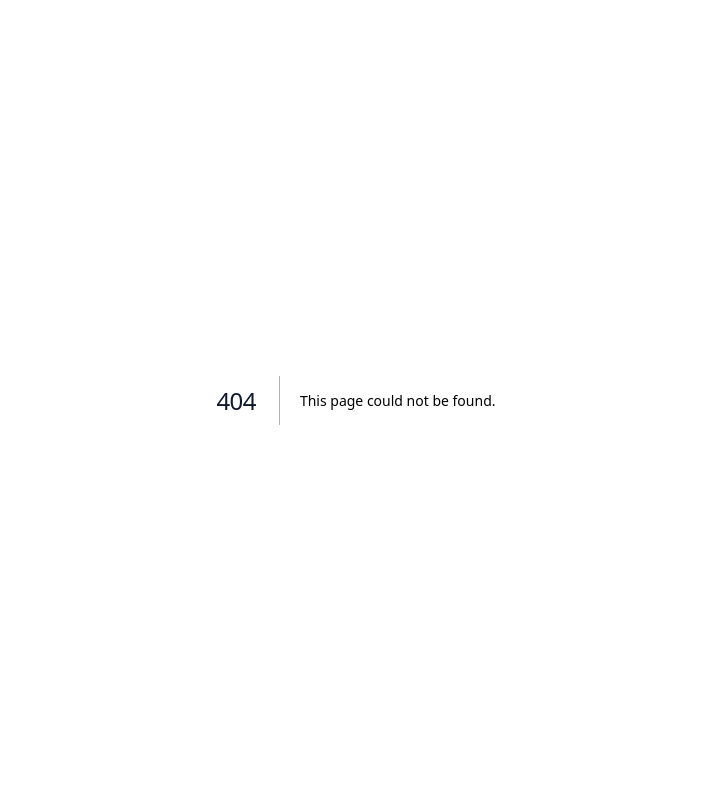
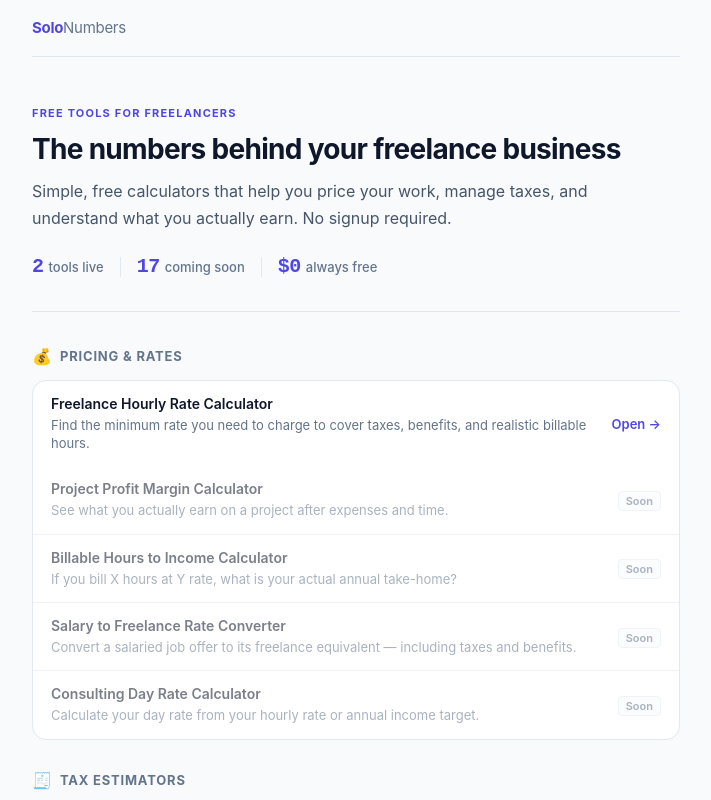
Before and after one commit to jth-1121/solonumbers, a Next.js app: page /app in a window 1280 px wide. Before the commit this address had no page. Shown: the top 800 px of the page, without its empty margins (284-995 px from the left). Built offline with nearby package versions, Linux system fonts and the light colour scheme.

Commit message:
recover 2

```diff
--- /dev/null
+++ b/app/app/page.js
@@ -0,0 +1,272 @@
+import Link from 'next/link';
+
+const categories = [
+  {
+    name: 'Pricing & Rates',
+    icon: '💰',
+    tools: [
+      {
+        slug: 'freelance-hourly-rate',
+        name: 'Freelance Hourly Rate Calculator',
+        desc: 'Find the minimum rate you need to charge to cover taxes, benefits, and realistic billable hours.',
+        live: true,
+      },
+      {
+        slug: 'project-profit-margin',
+        name: 'Project Profit Margin Calculator',
+        desc: 'See what you actually earn on a project after expenses and time.',
+        live: false,
+      },
+      {
+        slug: 'billable-hours-income',
+        name: 'Billable Hours to Income Calculator',
+        desc: 'If you bill X hours at Y rate, what is your actual annual take-home?',
+        live: false,
+      },
+      {
+        slug: 'salary-to-hourly',
+        name: 'Salary to Freelance Rate Converter',
+        desc: 'Convert a salaried job offer to its freelance equivalent — including taxes and benefits.',
+        live: false,
+      },
+      {
+        slug: 'consulting-day-rate',
+        name: 'Consulting Day Rate Calculator',
+        desc: 'Calculate your day rate from your hourly rate or annual income target.',
+        live: false,
+      },
+    ],
+  },
+  {
+    name: 'Tax Estimators',
+    icon: '🧾',
+    tools: [
+      {
+        slug: 'self-employment-tax',
+        name: 'Self-Employment Tax Estimator',
+        desc: 'Estimate your quarterly SE tax payments so you are never caught short.',
+        live: true,
+      },
+      {
+        slug: 'quarterly-tax-estimator',
+        name: 'Quarterly Tax Payment Calculator',
+        desc: 'Calculate your estimated quarterly tax payments for federal and state.',
+        live: false,
+      },
+      {
+        slug: '1099-tax-calculator',
+        name: '1099 Tax Calculator',
+        desc: 'Estimate your total tax bill from 1099 income including SE tax and income tax.',
+        live: false,
+      },
+      {
+        slug: 'mileage-deduction-calculator',
+        name: 'Mileage Deduction Calculator',
+        desc: 'Calculate your IRS standard mileage deduction for business driving.',
+        live: false,
+      },
+      {
+        slug: 'home-office-deduction',
+        name: 'Home Office Deduction Calculator',
+        desc: 'Estimate your home office deduction using the simplified or regular method.',
+        live: false,
+      },
+    ],
+  },
+  {
+    name: 'Payment & Platform Fees',
+    icon: '💳',
+    tools: [
+      {
+        slug: 'stripe-fee-calculator',
+        name: 'Stripe Fee Calculator',
+        desc: 'See exactly what Stripe takes — and how much to charge to net your target amount.',
+        live: false,
+      },
+      {
+        slug: 'paypal-fee-calculator',
+        name: 'PayPal Fee Calculator',
+        desc: 'Calculate PayPal fees for goods, services, and invoice payments.',
+        live: false,
+      },
+      {
+        slug: 'square-fee-calculator',
+        name: 'Square Fee Calculator',
+        desc: 'Estimate Square processing fees across card-present and online transactions.',
+        live: false,
+      },
+      {
+        slug: 'etsy-fee-calculator',
+        name: 'Etsy Fee Calculator',
+        desc: 'Calculate Etsy listing, transaction, and payment processing fees per sale.',
+        live: false,
+      },
+      {
+        slug: 'shopify-fee-calculator',
+        name: 'Shopify Fee Calculator',
+        desc: 'Estimate Shopify transaction and payment processing fees by plan.',
+        live: false,
+      },
+    ],
+  },
+  {
+    name: 'Invoicing & Cash Flow',
+    icon: '📄',
+    tools: [
+      {
+        slug: 'invoice-late-fee',
+        name: 'Invoice Late Fee Calculator',
+        desc: 'Calculate interest owed on overdue invoices using your late fee percentage.',
+        live: false,
+      },
+      {
+        slug: 'net-payment-date',
+        name: 'Net 30 / 60 / 90 Due Date Calculator',
+        desc: 'Calculate invoice due dates for Net 30, 60, and 90 payment terms.',
+        live: false,
+      },
+      {
+        slug: 'cash-flow-runway',
+        name: 'Freelance Cash Flow Runway',
+        desc: 'How many months can you cover expenses if new work stops coming in?',
+        live: false,
+      },
+      {
+        slug: 'effective-hourly-rate',
+        name: 'Effective Hourly Rate Calculator',
+        desc: 'What are you actually earning per hour once all unpaid time is counted?',
+        live: false,
+      },
+    ],
+  },
+];
+
+export const metadata = {
+  title: 'SoloNumbers — Free Financial Calculators for Freelancers',
+  description: 'Free calculators for freelancers and solo business owners. Figure out what to charge, what you owe in taxes, and what you actually keep.',
+};
+
+export default function Home() {
+  const totalTools   = categories.reduce((sum, c) => sum + c.tools.length, 0);
+  const liveTools    = categories.reduce((sum, c) => sum + c.tools.filter(t => t.live).length, 0);
+  const comingTools  = totalTools - liveTools;
+
+  return (
+    <div className="page">
+
+      <header className="header">
+        <div className="logo">Solo<em>Numbers</em></div>
+      </header>
+
+      {/* Hero */}
+      <div className="home-hero">
+        <div className="home-eyebrow">Free tools for freelancers</div>
+        <h1 className="home-h1">The numbers behind your freelance business</h1>
+        <p className="home-intro">
+          Simple, free calculators that help you price your work, manage taxes, and understand what you actually earn. No signup required.
+        </p>
+        <div className="home-stats">
+          <div className="home-stat">
+            <span className="home-stat-num">{liveTools}</span>
+            <span className="home-stat-label">tool{liveTools !== 1 ? 's' : ''} live</span>
+          </div>
+          <div className="home-stat-divider" />
+          <div className="home-stat">
+            <span className="home-stat-num">{comingTools}</span>
+            <span className="home-stat-label">coming soon</span>
+          </div>
+          <div className="home-stat-divider" />
+          <div className="home-stat">
+            <span className="home-stat-num">$0</span>
+            <span className="home-stat-label">always free</span>
+          </div>
+        </div>
+      </div>
+
+      {/* Category sections */}
+      {categories.map((category) => (
+        <div key={category.name} className="category-section">
+          <div className="category-header">
+            <span className="category-icon">{category.icon}</span>
+            <h2 className="category-name">{category.name}</h2>
+          </div>
+
+          <div className="category-tools">
+            {category.tools.map((tool) =>
+              tool.live ? (
+                <Link key={tool.slug} href={`/${tool.slug}`} className="tool-row-link">
+                  <div className="tool-row tool-row--live">
+                    <div className="tool-row-left">
+                      <div className="tool-row-name">{tool.name}</div>
+                      <div className="tool-row-desc">{tool.desc}</div>
+                    </div>
+                    <div className="tool-row-right">
+                      <span className="tool-row-cta">Open →</span>
+                    </div>
+                  </div>
+                </Link>
+              ) : (
+                <div key={tool.slug} className="tool-row tool-row--coming">
+                  <div className="tool-row-left">
+                    <div className="tool-row-name">{tool.name}</div>
+                    <div className="tool-row-desc">{tool.desc}</div>
+                  </div>
+                  <div className="tool-row-right">
+                    <span className="tool-row-soon">Soon</span>
+                  </div>
+                </div>
+              )
+            )}
+          </div>
+        </div>
+      ))}
+
+      {/* Value strip */}
+      <div className="value-strip">
+        <div className="value-item">
+          <div className="value-icon">⚡</div>
+          <div className="value-text">Instant results</div>
+        </div>
+        <div className="value-item">
+          <div className="value-icon">🔒</div>
+          <div className="value-text">No signup required</div>
+        </div>
+        <div className="value-item">
+          <div className="value-icon">📱</div>
+          <div className="value-text">Works on mobile</div>
+        </div>
+        <div className="value-item">
+          <div className="value-icon">💸</div>
+          <div className="value-text">Always free</div>
+        </div>
+      </div>
+
+      {/* About */}
+        <div className="home-about">
+          <div className="home-about-eyebrow">Why SoloNumbers exists</div>
+          <p className="home-about-text">
+            A lot of talented people know their work inside and out, but nobody ever
+            taught them how to price that work as a business. That is where
+            freelancers, consultants, and independent professionals can get hurt.
+          </p>
+          <p className="home-about-text">
+            They take an old salary, divide it by a standard work year, pick a number
+            that feels fair, and hope it works. Hope is nice. It is not a pricing
+            strategy.
+          </p>
+          <p className="home-about-text">
+            SoloNumbers was built to help people think through the real math behind
+            freelance and consulting rates — including taxes, unpaid time, benefits,
+            business expenses, and realistic billable hours. Because great work still
+            needs good math.
+          </p>
+          <Link href="/about" className="home-about-link">Read the full story →</Link>
+        </div>
+
+      <p className="disclaimer">
+        All calculators provide estimates for planning purposes only. Consult a qualified tax or financial professional for advice specific to your situation.
+      </p>
+
+    </div>
+  );
+}
```
